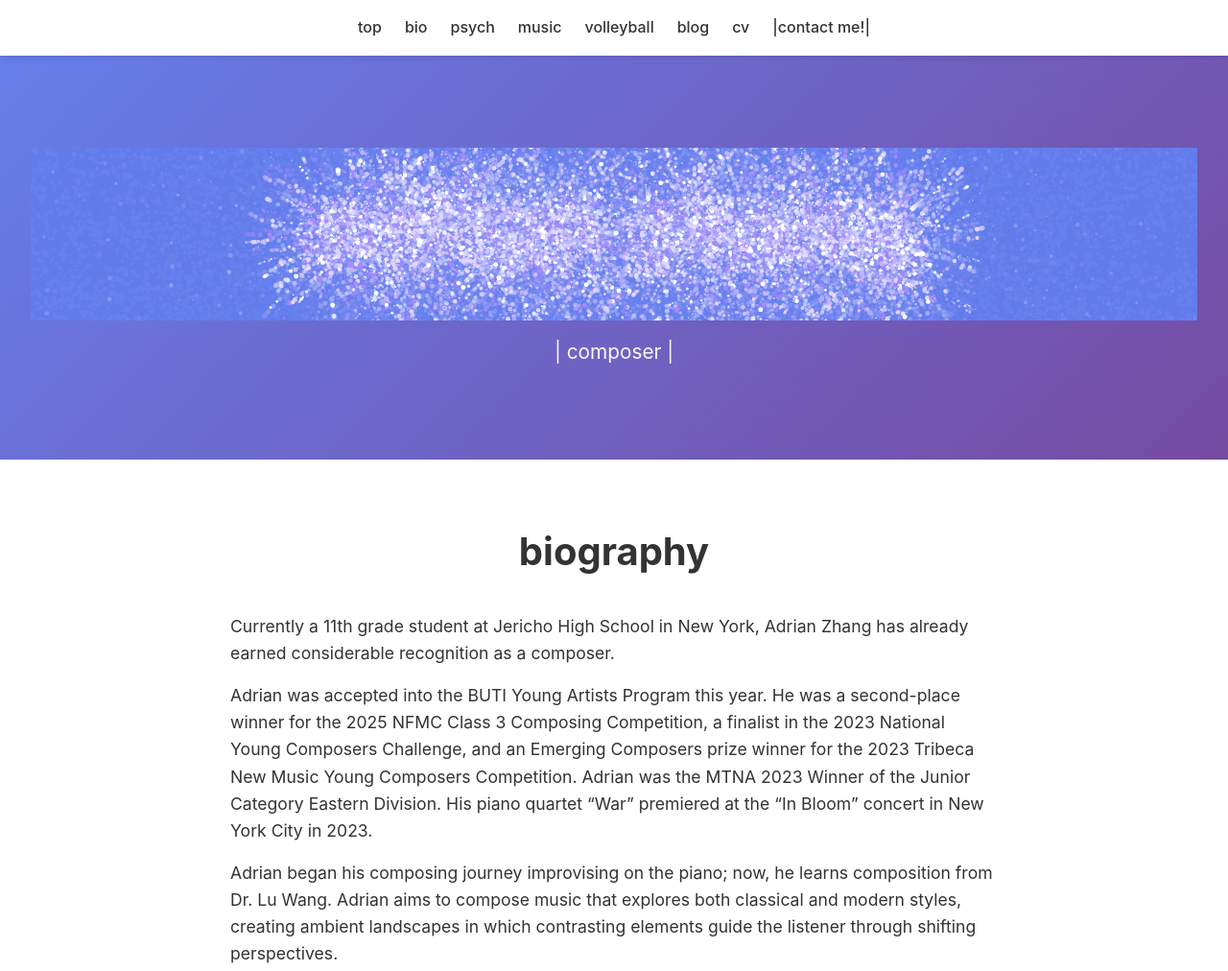
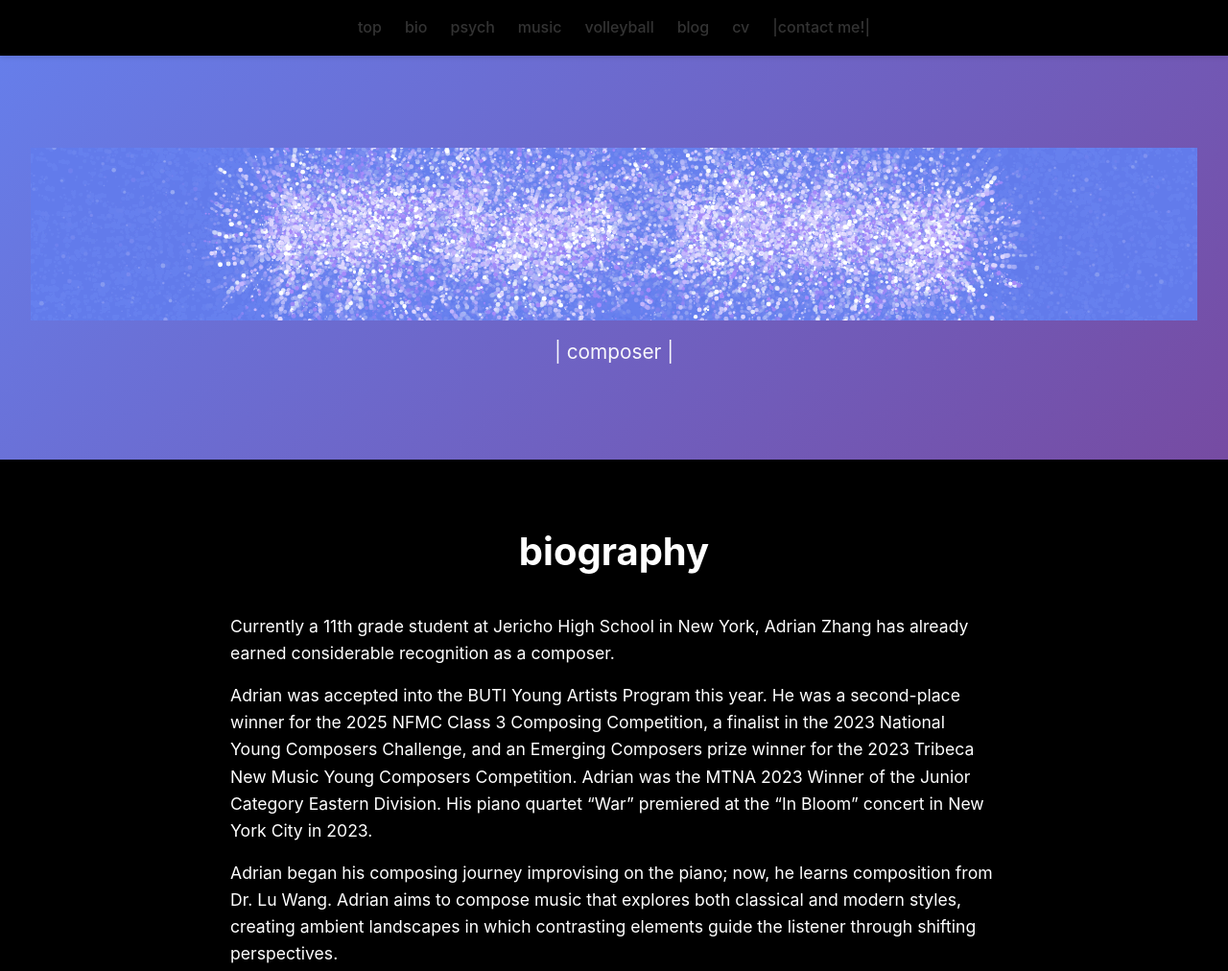
Before and after one commit to chadzhang11573/adweb, a plain HTML site: page index.html in a window 1280 px wide. Shown: the top 1012 px of the page at 96% size. Drawn offline with Linux system fonts and the light colour scheme; animation ran at ten frames a second.

Commit message:
Update index.html

```diff
--- a/index.html
+++ b/index.html
@@ -16,11 +16,12 @@
         body {
             font-family: -apple-system, BlinkMacSystemFont, 'Segoe UI', Roboto, Oxygen, Ubuntu, Cantarell, sans-serif;
             line-height: 1.6;
-            color: #333;
+            color: #ffffff;
+            background-color: #000000;
         }
 
         nav {
-            background: #fff;
+            background: #000000;
             padding: 1rem 2rem;
             box-shadow: 0 2px 5px rgba(0,0,0,0.1);
             position: sticky;
@@ -624,7 +625,7 @@
             off.width  = W; off.height = H;
             const octx = off.getContext("2d");
             const fontSize = Math.min(W * 0.11, 100);
-            octx.font         = `600 ${fontSize}px -apple-system, 'SF Pro Display', BlinkMacSystemFont, sans-serif`;
+            octx.font         = `600 ${fontSize}px monospace`;
             octx.textAlign    = "center";
             octx.textBaseline = "middle";
             octx.fillStyle    = "white";
```
